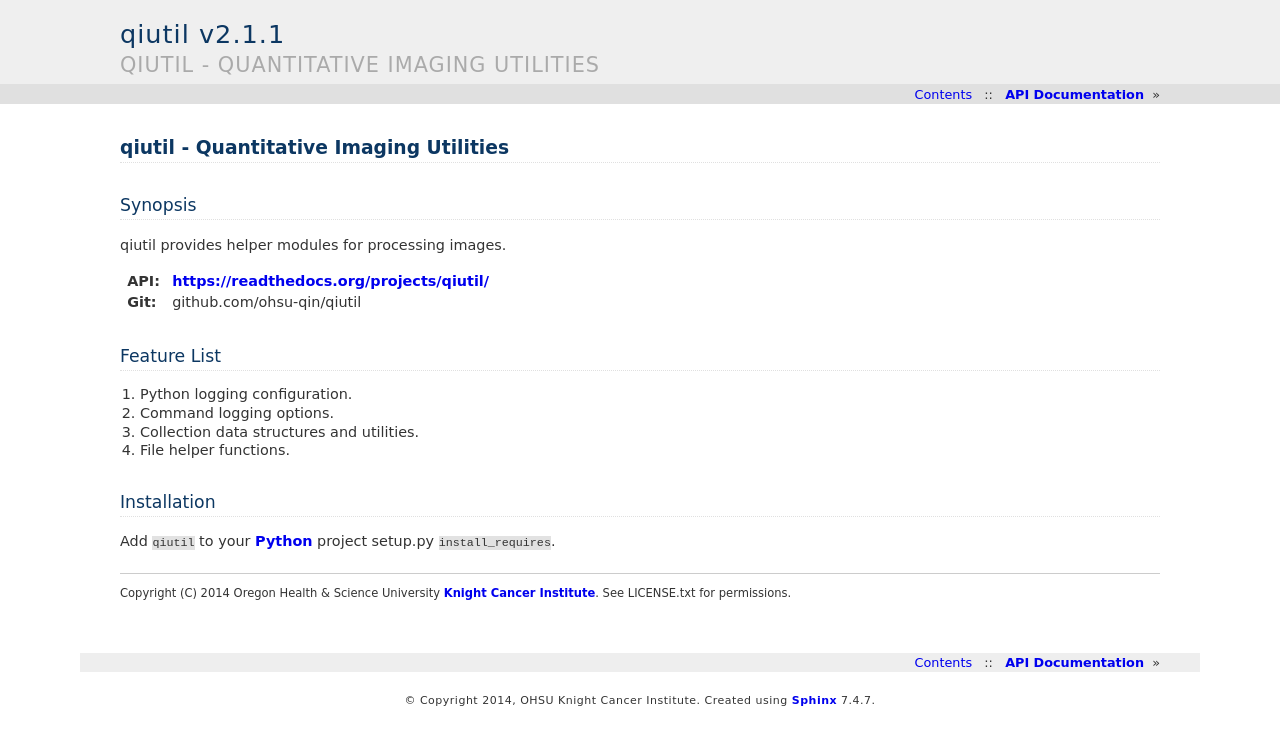
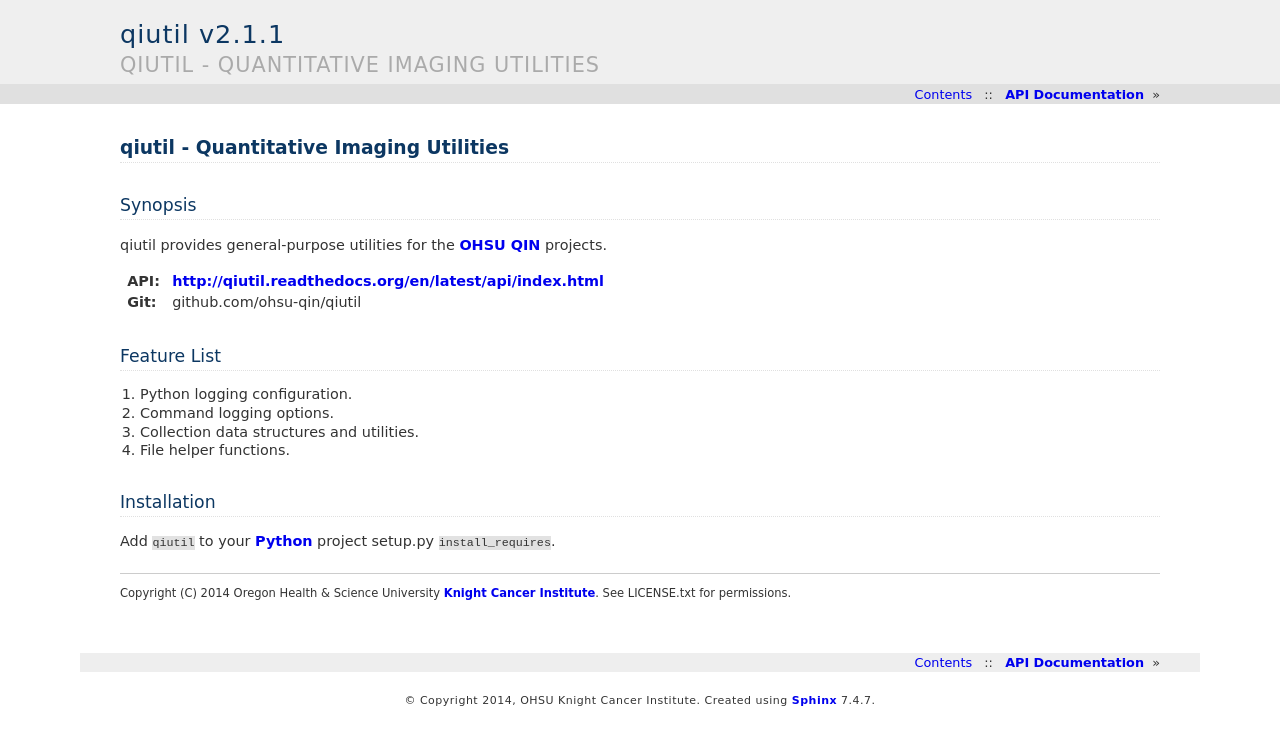
Before and after one commit to ohsu-qin/qiutil, a Sphinx documentation site: the page built from doc/index.rst, in a window 1280 px wide. Shown: the top 745 px of the page. Built offline with Sphinx 7.4.7, drawn with Linux system fonts in a browser that asks for light colours.

Commit message:
Fix doc references.

```diff
--- a/README.rst
+++ b/README.rst
@@ -6,4 +6,4 @@ See the `documentation`_ for more information.
 
 .. Targets:
 
-.. _documentation: https://readthedocs.org/projects/qiutil/
+.. _documentation: http://qiutil.readthedocs.org/en/latest/
--- a/doc/index.rst
+++ b/doc/index.rst
@@ -7,9 +7,9 @@ qiutil - Quantitative Imaging Utilities
 ********
 Synopsis
 ********
-qiutil provides helper modules for processing images.
+qiutil provides general-purpose utilities for the `OHSU QIN`_ projects.
 
-:API: https://readthedocs.org/projects/qiutil/
+:API: http://qiutil.readthedocs.org/en/latest/api/index.html
 
 :Git: github.com/ohsu-qin/qiutil
 
@@ -46,6 +46,8 @@ Add ``qiutil`` to your Python_ project setup.py ``install_requires``.
 
 .. _Python: http://www.python.org
 
+.. _OHSU QIN: https://github.com/ohsu-qin
+
 .. toctree::
   :hidden:
 
```
